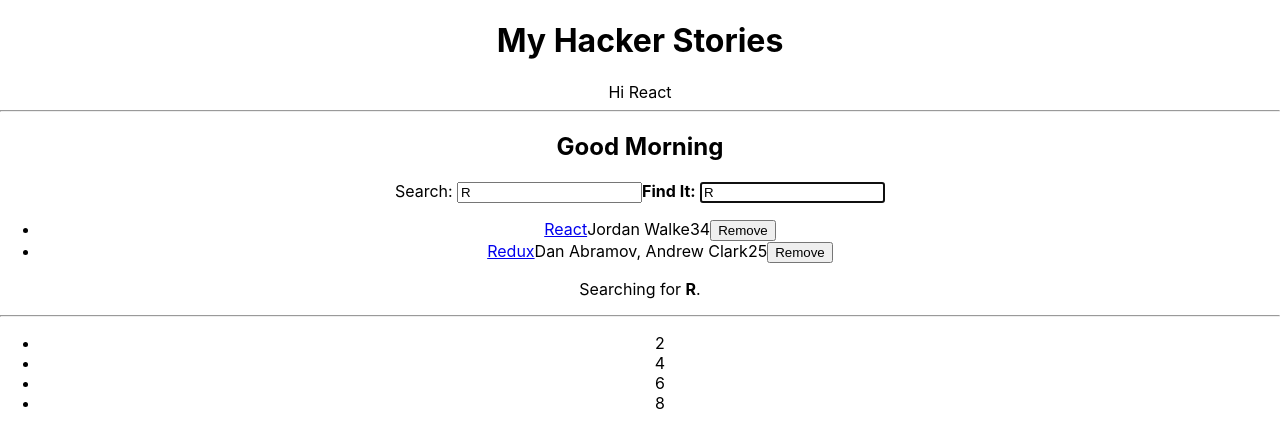
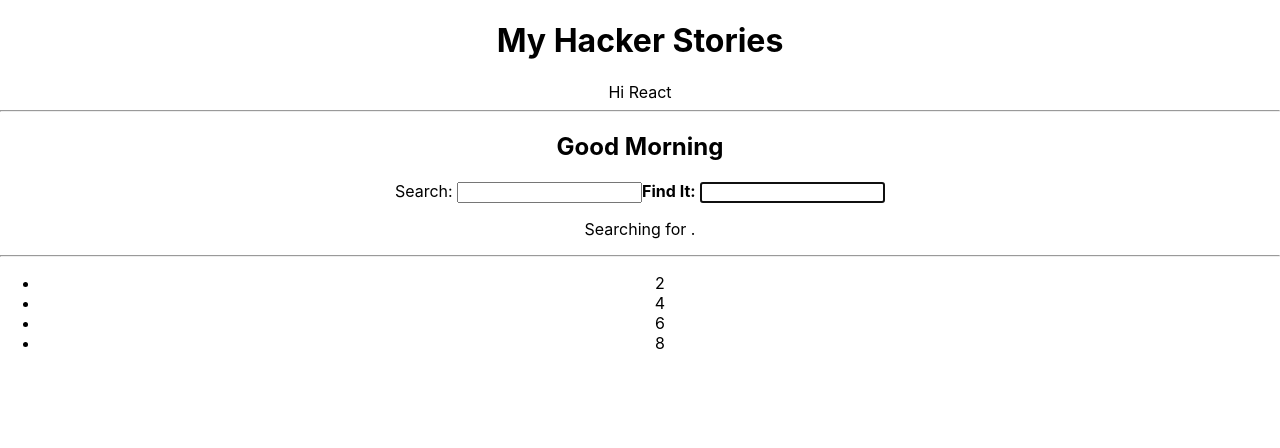
Before and after one commit to CodergirlVS/CTD-REACT-EGRET-hackerStories, a React (Create React App) app: page / in a window 1280 px wide. Shown: the top 448 px of the page. Built offline with nearby package versions, Linux system fonts and the light colour scheme.

Commit message:
fetch and refectch

```diff
--- a/src/App.js
+++ b/src/App.js
@@ -17,24 +17,24 @@ function getTitle(title) {
 
 const numbers = [1, 2, 3, 4];
 
-const initialStories = [
-  {
-    title: "React",
-    url: "https://reactjs.org/",
-    author: "Jordan Walke",
-    num_comments: 3,
-    points: 4,
-    objectID: 0,
-  },
-  {
-    title: "Redux",
-    url: "https://redux.js.org/",
-    author: "Dan Abramov, Andrew Clark",
-    num_comments: 2,
-    points: 5,
-    objectID: 1,
-  },
-];
+// const initialStories = [
+//   {
+//     title: "React",
+//     url: "https://reactjs.org/",
+//     author: "Jordan Walke",
+//     num_comments: 3,
+//     points: 4,
+//     objectID: 0,
+//   },
+//   {
+//     title: "Redux",
+//     url: "https://redux.js.org/",
+//     author: "Dan Abramov, Andrew Clark",
+//     num_comments: 2,
+//     points: 5,
+//     objectID: 1,
+//   },
+// ];
 
 const useSemiPersistentState = (key, initialState) => {
   const [value, setValue] = React.useState(
@@ -47,11 +47,7 @@ const useSemiPersistentState = (key, initialState) => {
   return [value, setValue];
 };
 
-const getAsyncStories = () =>
-  new Promise((resolve, reject) => {
-    setTimeout(() => resolve({ data: { stories: initialStories } }), 5000);
-    console.log(resolve);
-  });
+const API_ENDPOINT = "https://hn.algolia.com/api/v1/search?query=";
 
 const storiesReducer = (state, action) => {
   switch (action.type) {
@@ -85,6 +81,8 @@ const storiesReducer = (state, action) => {
 };
 
 function App() {
+  const [searchTerm, setSearchTerm] = useSemiPersistentState("search", "");
+
   const [stories, dispatchStories] = React.useReducer(storiesReducer, {
     data: [],
     isLoading: false,
@@ -92,21 +90,22 @@ function App() {
   });
 
   React.useEffect(() => {
+    if (!searchTerm) return;
+
     dispatchStories({
       type: "STORIES_FETCH_INIT",
     });
 
-    getAsyncStories()
+    fetch(`${API_ENDPOINT}${searchTerm}`)
+      .then((response) => response.json())
       .then((result) => {
         dispatchStories({
           type: "STORIES_FETCH_SUCCESS",
-          payload: result.data.stories,
+          payload: result.hits,
         });
       })
       .catch(() => dispatchStories({ type: "STORIES_FETCH_FAILURE" }));
-  }, []);
-
-  const [searchTerm, setSearchTerm] = useSemiPersistentState("search", "R");
+  }, [searchTerm]);
 
   const handleRemoveStory = (objectID) => {
     dispatchStories({
@@ -120,11 +119,6 @@ function App() {
     setSearchTerm(event.target.value);
   };
 
-  const searchStories = stories.data.filter((story) => {
-    return story.title.toLowerCase().includes(searchTerm.toLowerCase());
-  });
-
-  console.log(stories.isLoading);
   return (
     <div className="App">
       <h1>My Hacker Stories</h1>
@@ -148,7 +142,7 @@ function App() {
       {stories.isLoading ? (
         <p>Loading ...</p>
       ) : (
-        <List list={searchStories} onRemoveStory={handleRemoveStory} />
+        <List list={stories.data} onRemoveStory={handleRemoveStory} />
       )}
 
       <p>
```
